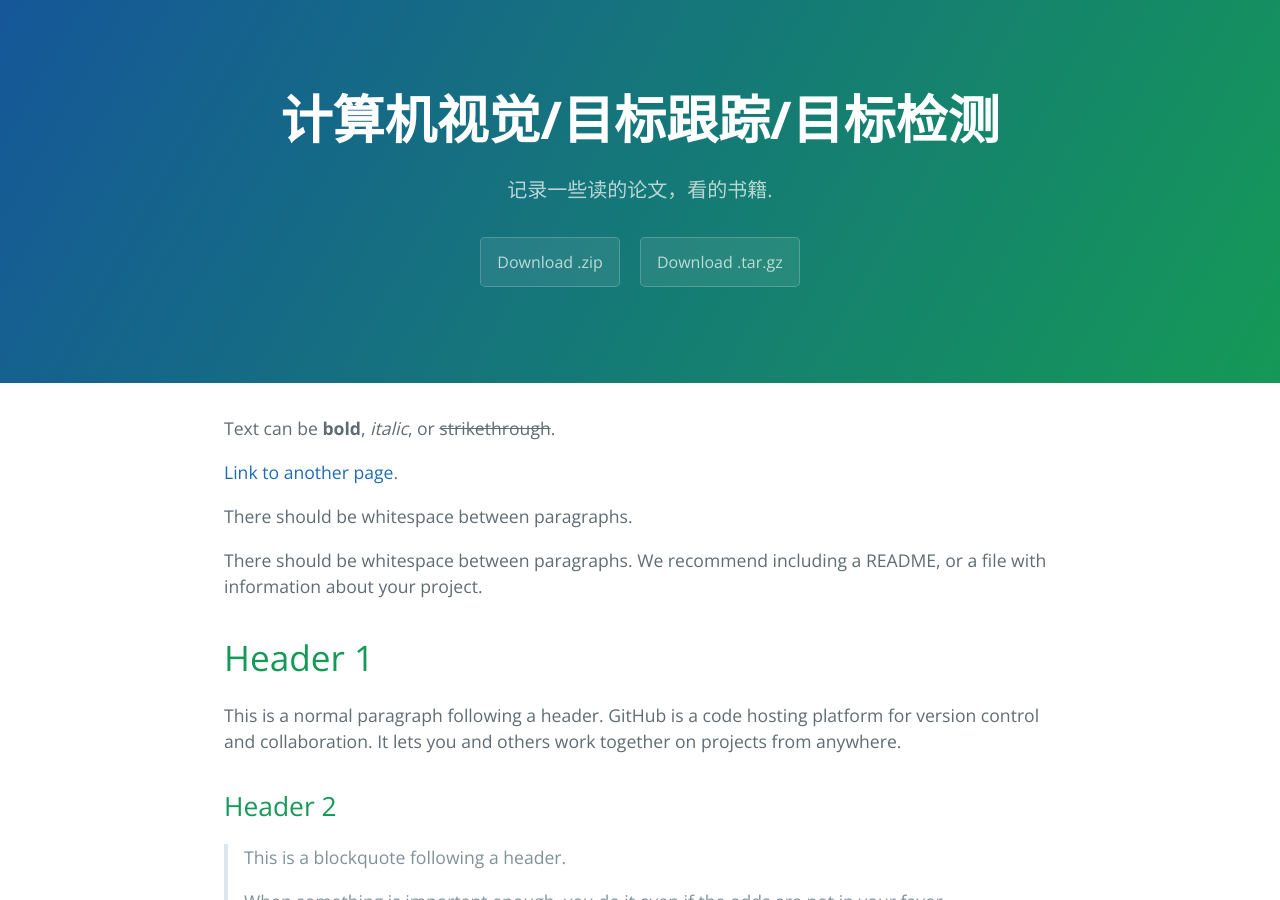
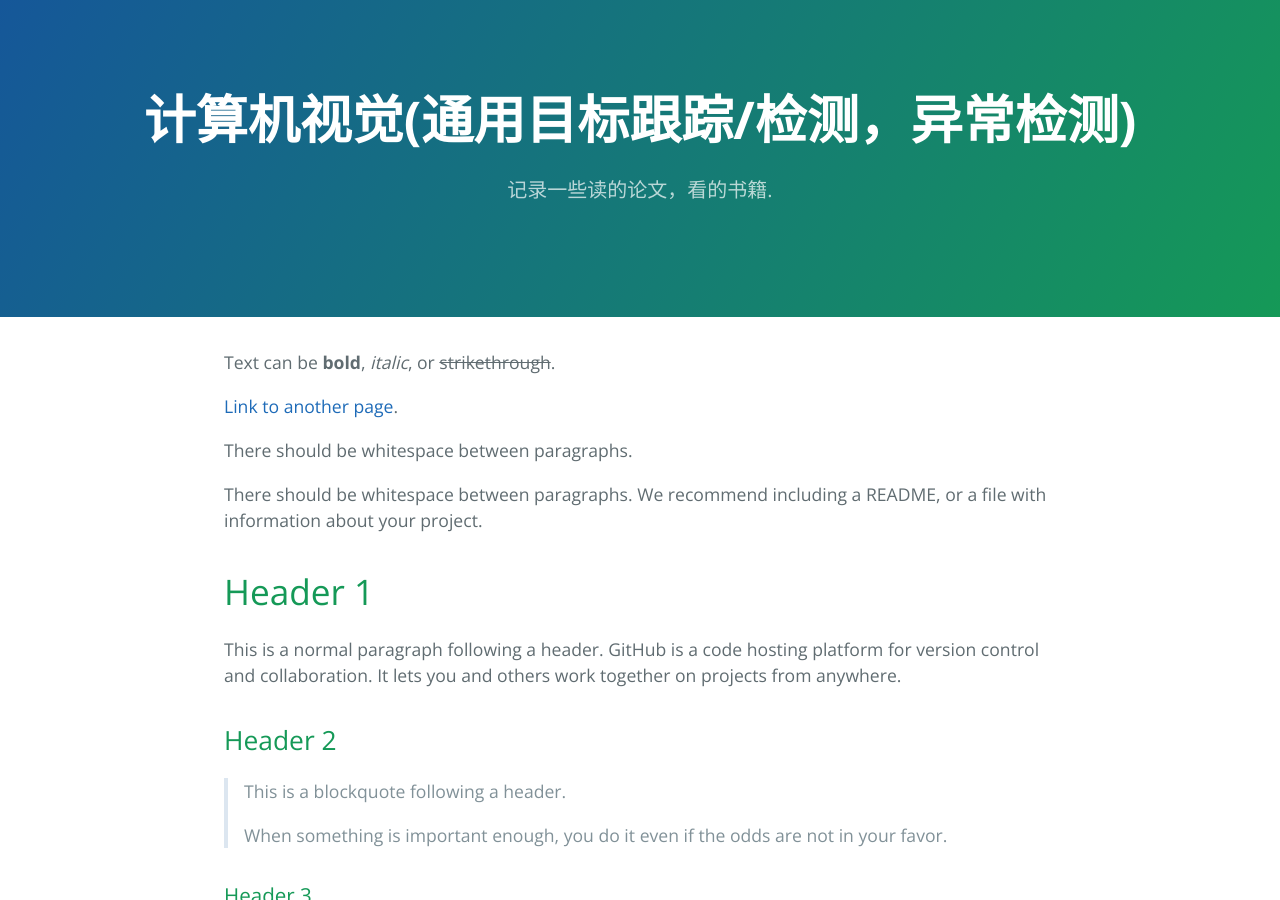
Before and after one commit to maliangzhibi/maliangzhibi.github.io, a Jekyll site: the page built from index.md, in a window 1280 px wide and 900 px high. Built offline with Jekyll 4.4.1, drawn with Linux system fonts in a browser that asks for light colours.

Commit message:
Update _config.yml

```diff
--- a/_config.yml
+++ b/_config.yml
@@ -1,5 +1,5 @@
-title: 计算机视觉/目标跟踪/目标检测
+title: 计算机视觉(通用目标跟踪/检测，异常检测)
 description: 记录一些读的论文，看的书籍.
-show_downloads: true
+show_downloads: false
 google_analytics:
 theme: jekyll-theme-cayman
```
